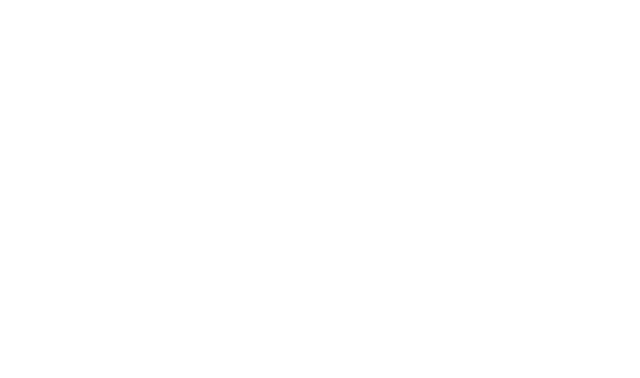
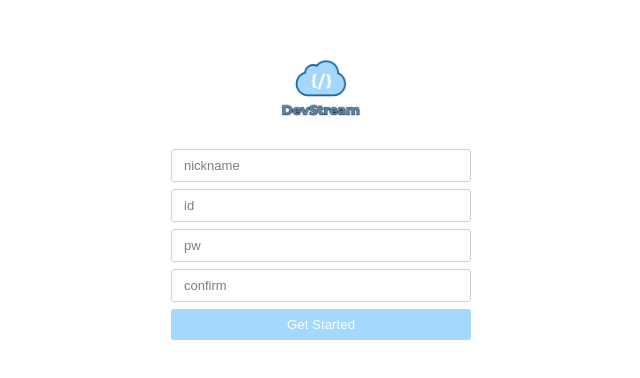
Before and after one commit to 2hanbyeol1/newsfeed, a React (Vite) app: page /signup in a window 1280 px wide. Before the commit this address had no page. Shown: the part 212-590 px from the top of the page, without its empty margins (319-959 px from the left). Built offline with nearby package versions, Linux system fonts and the light colour scheme.

Commit message:
feat 회원가입 화면

```diff
--- a/src/App.jsx
+++ b/src/App.jsx
@@ -4,6 +4,7 @@ import UpButton from "./components/UpButton";
 import Login from "./pages/Login";
 import Main from "./pages/Main";
 import MyPage from "./pages/MyPage";
+import SignUp from "./pages/SignUp/SignUp";
 
 function App() {
   return (
@@ -13,6 +14,7 @@ function App() {
       <Routes>
         <Route path="/" element={<Main />} />
         <Route path="/login" element={<Login />} />
+        <Route path="/signup" element={<SignUp />} />
         <Route path="/mypage" element={<MyPage />} />
       </Routes>
     </BrowserRouter>
--- /dev/null
+++ b/src/components/SignUpForm/SignUpForm.jsx
@@ -0,0 +1,26 @@
+import styled from "styled-components";
+import Input from "../../components/Input";
+import Button from "../Button";
+import useInputs from "../../hooks/useInputs";
+function SignUpForm() {
+  const [{ nickname, id, pw, confirm }, onChange] = useInputs({ nickname: "", id: "", pw: "", confirm: "" });
+
+  return (
+    <StyledForm>
+      <Input placeholder="nickname" name="nickname" value={nickname} onChange={onChange} />
+      <Input placeholder="id" name="id" value={id} onChange={onChange} />
+      <Input type="password" placeholder="pw" name="pw" value={pw} onChange={onChange} />
+      <Input type="password" placeholder="confirm" name="confirm" value={confirm} onChange={onChange} />
+      <Button>Get Started</Button>
+    </StyledForm>
+  );
+}
+
+const StyledForm = styled.form`
+  display: flex;
+  flex-direction: column;
+  gap: 7px 0;
+  width: 100%;
+`;
+
+export default SignUpForm;
--- /dev/null
+++ b/src/pages/SignUp/SignUp.jsx
@@ -0,0 +1,34 @@
+import styled from "styled-components";
+import Logo from "../../assets/logo.png";
+import { Link } from "react-router-dom";
+import SignUpForm from "../../components/SignUpForm/SignUpForm";
+const CenteredView = styled.div`
+  display: flex;
+  width: 100%;
+  height: 100vh;
+  align-items: center;
+  justify-content: center;
+`;
+
+const Wrapper = styled.div`
+  display: flex;
+  flex-direction: column;
+  align-items: center;
+  width: 60%;
+  max-width: 300px;
+`;
+
+function SignUp() {
+  return (
+    <CenteredView>
+      <Wrapper>
+        <Link to={"/"}>
+          <img width="110" src={Logo} />
+        </Link>
+        <SignUpForm />
+      </Wrapper>
+    </CenteredView>
+  );
+}
+
+export default SignUp;
```
